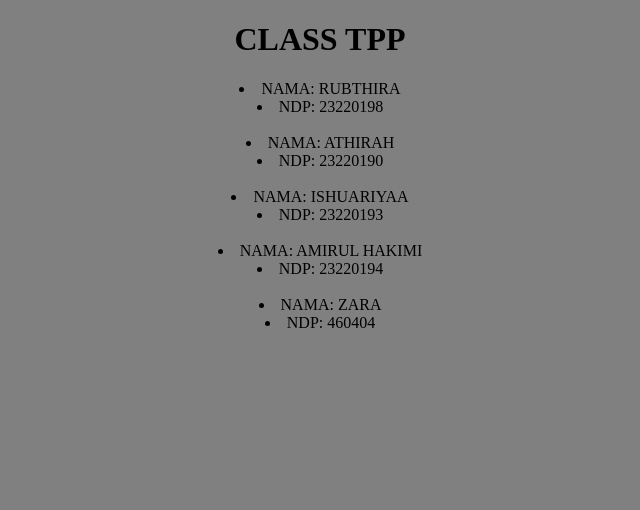
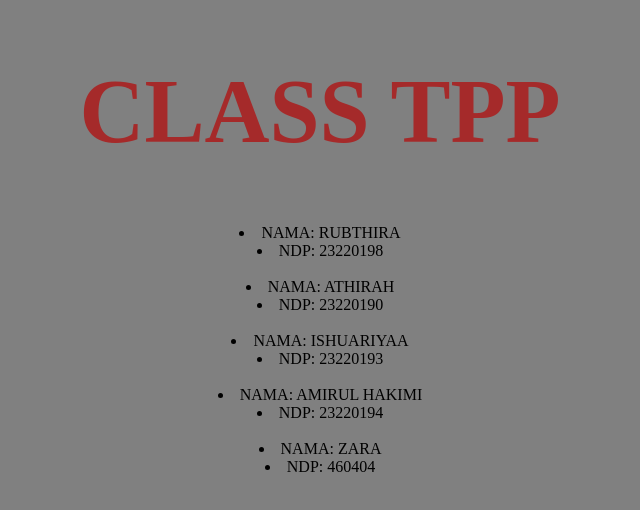
Before and after one commit to rubthira/repo-datapelajar, a plain HTML site: page index.html in a window 1280 px wide. Shown: the whole page, without its empty margins (320-960 px from the left). Drawn offline with Linux system fonts and the light colour scheme.

Commit message:
mengubahkan fail html

```diff
--- a/index.html
+++ b/index.html
@@ -7,6 +7,8 @@
         }
         h1{
             text-align: center;
+            color: brown;
+            font-size: 90px;
         }
         li{
             text-align: center;
```
